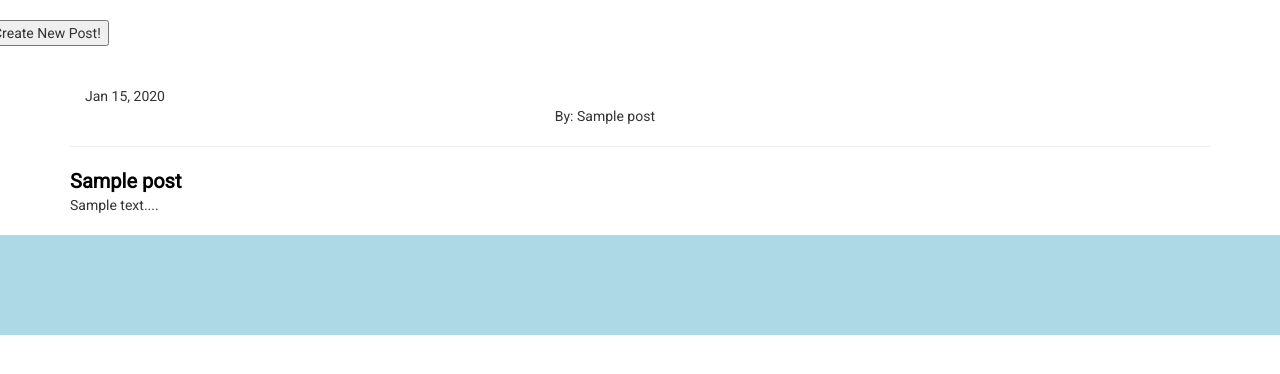
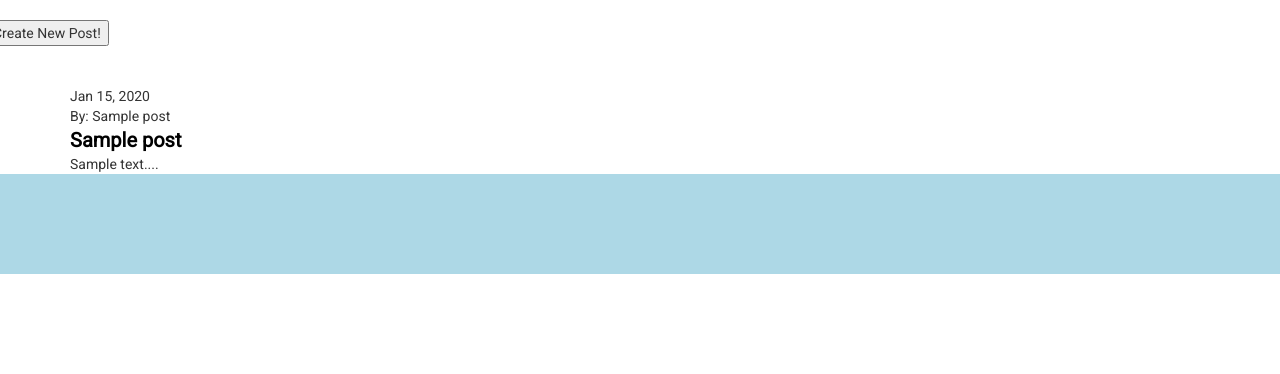
Before and after one commit to GreenGiraffe1/Multi-User-Blog, a Python web app: template myapp/templates/blog.html in a window 1280 px wide. Shown: the part 152-526 px from the top of the page. Run offline with Jinja, Linux system fonts and the light colour scheme; the template is opened without the code that fills it: most values are stand-ins (such as "Sample title", 1, 10 or a date in 2020).

Commit message:
Make blog.html template bootstrap ready

```diff
--- a/myapp/templates/blog.html
+++ b/myapp/templates/blog.html
@@ -9,17 +9,14 @@
             {% for post in posts %}
                 <br>
                 <br>
-                <div class="container">
+                <div class="post">
                     <div class="post-header date-created">{{post.created.strftime("%b %d, %Y")}}</div>
                     <div class="post-header poster">By: {{post.name}}</div>
+                    <a class="title-link post-subject" href="/blog/{{post.key().id()}}">
+                            {{post.subject | safe}}
+                    </a>
+                    <div class="post-content">{{post.content[:400] | safe}}...</div>
+
                 </div>
-                <hr>
-                <div class="post-subject">
-                    <a class="title-link" href="/blog/{{post.key().id()}}">
-                        {{post.subject | safe}}
-                    </a>
-                </div>
-                <div class="post-content">{{post.content[:400] | safe}}...</div>
-                <br>
             {% endfor %}
         {% endblock %}
--- a/static/main.css
+++ b/static/main.css
@@ -37,13 +37,6 @@ footer, header {
 .comment-content {
   width: 50%; }
 
-.poster {
-  text-align: right;
-  width: 50%; }
-
-.date-created {
-  width: 50%; }
-
 .error {
   color: red; }
 
--- a/static/main.scss
+++ b/static/main.scss
@@ -44,11 +44,11 @@ header {
 .post-header {
 }
 .poster {
-    text-align: right;
-    width: 50%;
+    // text-align: right;
+    // width: 50%;
 }
 .date-created {
-    width: 50%;
+    // width: 50%;
 }
 .container {
     // display: flex;
```
